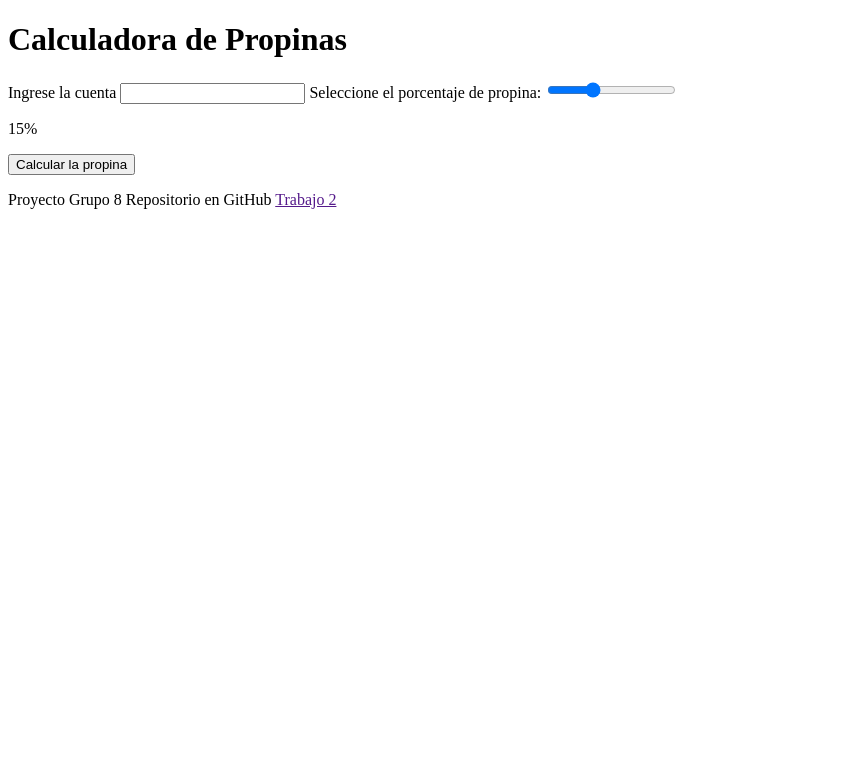
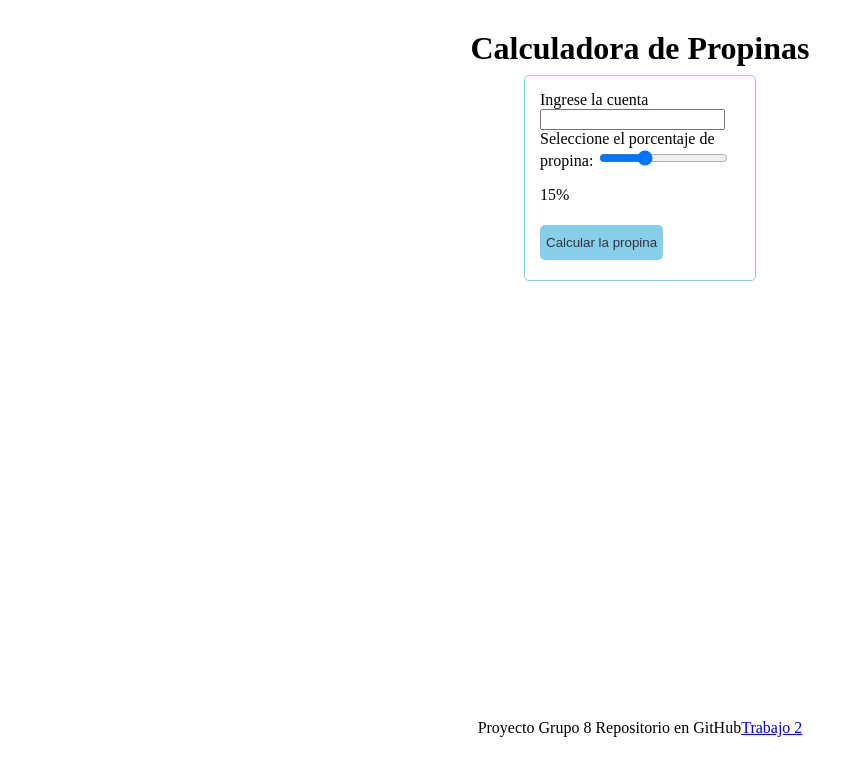
Before and after one commit to Juud1/Proyecto01JSGrupo8, a plain HTML site: page Public/index.html in a window 1280 px wide. Shown: the whole page, without its empty margins (0-864 px from the left). Drawn offline with Linux system fonts and the light colour scheme.

Commit message:
inicio css

```diff
--- a/Public/css/style.css
+++ b/Public/css/style.css
@@ -0,0 +1,69 @@
+.titulo{
+
+    display: flex;
+    align-items: center;
+    justify-content: center;
+    height: 10vh;
+}
+.container
+{
+    display: flex;
+    align-items: center;
+    justify-content: center;
+    height: 10vh;
+}
+.calculadora{
+   position: relative;
+   top: 50px;
+   display: flex;
+   flex-direction: column;
+   width: 200px;
+   padding: 15px;
+   border: 1px solid skyblue;
+   border-radius: 5px;
+}
+
+.button{
+ height: 35px;
+ margin: 5px 0px;
+ background-color: skyblue;
+ border: none;
+ border-radius: 5px;
+ color: #333;
+
+}
+
+.button:hover{
+background-color: #333;
+color: skyblue;
+}
+
+.grupo{
+    position: relative;
+    top:200px;
+    display: flex;
+    align-items: center;
+    justify-content: center;
+    height: 10vh;
+}
+
+.resultados{
+
+   position: relative;
+   top: 50px;
+   display: flex;
+   flex-direction: column;
+   width: 200px;
+   padding: 15px;
+   border-radius: 5px;
+}
+
+
+
+.container1
+{
+    display: flex;
+    align-items: center;
+    justify-content: center;
+    height: 40vh;
+}
--- a/Public/index.html
+++ b/Public/index.html
@@ -7,8 +7,8 @@
     <link rel="stylesheet" href="css/style.css">
 </head>
 <body>
+    <div class="titulo"><h1>Calculadora de Propinas</h1></div>
     <div class="container">
-        <h1>Calculadora de Propinas</h1>
 
         <div class="calculadora">
             <form action="">
@@ -17,21 +17,24 @@
                 <label for="Porcentaje">Seleccione el porcentaje de propina:</label>
                 <input type="range" min="10" max="25" step="5" value="15" id="Porcentaje">
                 <p id="porcentajeSeleccionado">15%</p>
-                <button id="Calcular" type="button">Calcular la propina</button>
+                <button class="button" id="Calcular" type="button">Calcular la propina</button>
             </form>
         </div>
     </div>
-
+<div class="container1">
     <div class="resultados">
         <p id="resultados_valor"></p>
         <p id="montoTotal"></p>
+        <button class="button" id="VolverCalcular" style="display: none;">Volver a calcular</button>
     </div>
 
-    <button id="VolverCalcular" style="display: none;">Volver a calcular</button>
+</div>
+
+
 
     <div class="grupo">
         Proyecto Grupo 8
-        Repositorio en GitHub <a href="" target="_blank">Trabajo 2</a>
+        Repositorio en GitHub <a href="https://github.com/Juud1/TP02FPW.git" target="_blank">Trabajo 2</a>
     </div>
 
     <script src="../src/index.js"></script>
```
